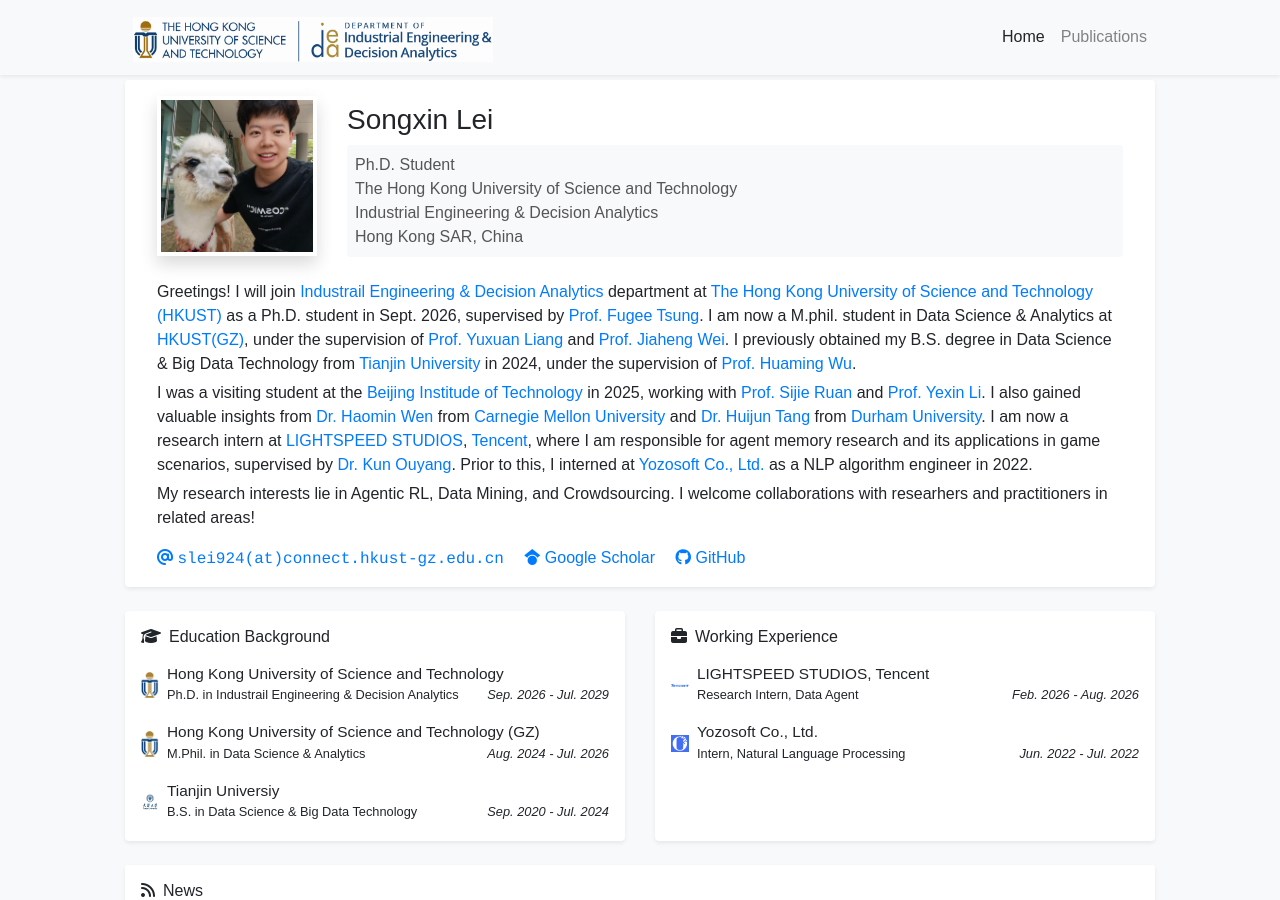
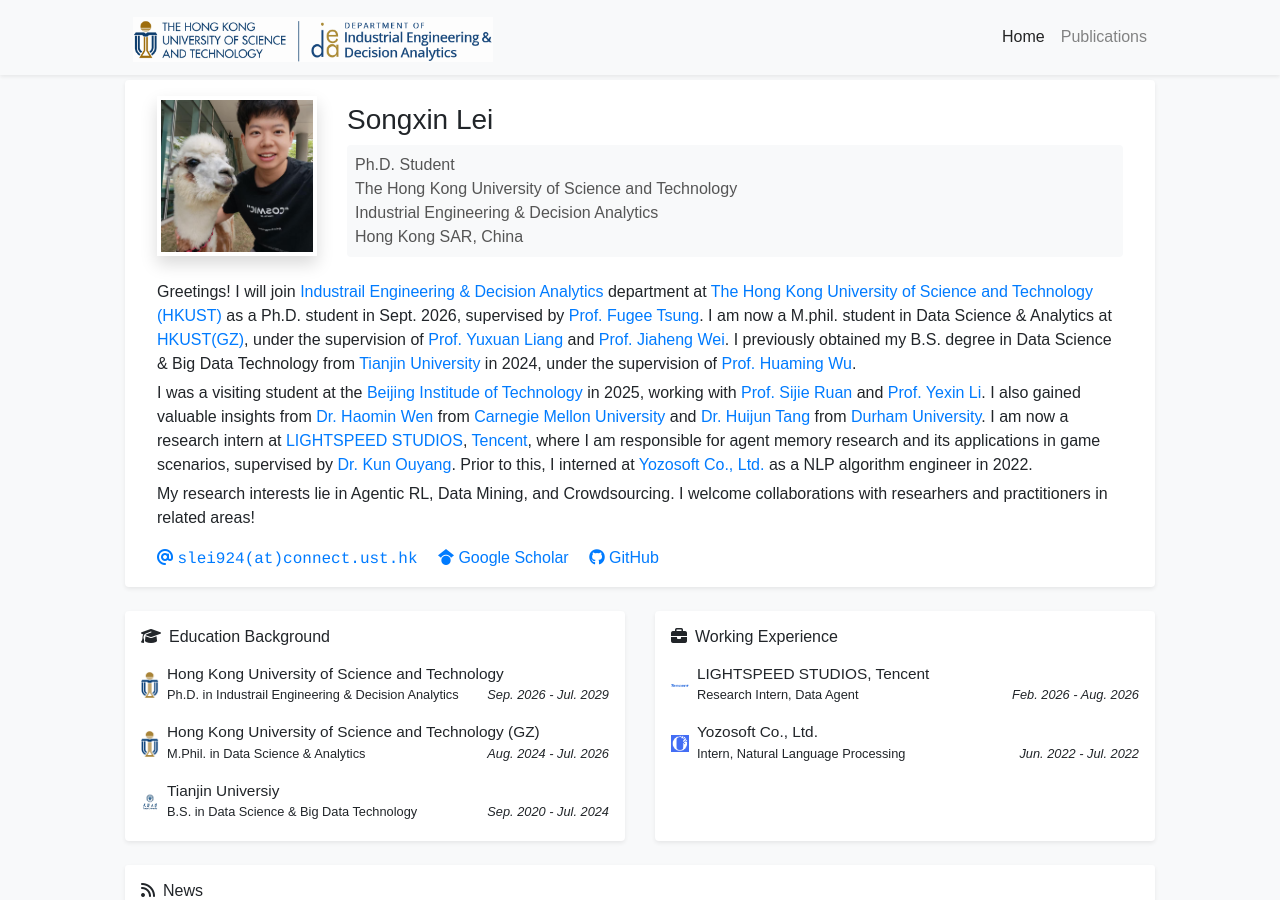
Before and after one commit to thunderlrr/songxinlei.github.io, a Jekyll site: the page built from index.html, in a window 1280 px wide and 900 px high. Built offline with Jekyll 4.4.1, drawn with Linux system fonts in a browser that asks for light colours; a style sheet for code colours, icons or effects is not loaded.

Commit message:
Update profile.yml

```diff
--- a/_data/profile.yml
+++ b/_data/profile.yml
@@ -5,7 +5,7 @@
 positions:
 - name: 'Ph.D. Student | The Hong Kong University of Science and Technology | Industrial Engineering & Decision Analytics | Hong Kong SAR, China '
 
-email: "slei924@connect.hkust-gz.edu.cn"
+email: "slei924@connect.ust.hk"
 # cv_link: link-to-your-cv-file
 gscholar: -9qhgDgAAAAJ
 # sscholar: Siru-Zhong/2262444705
```
